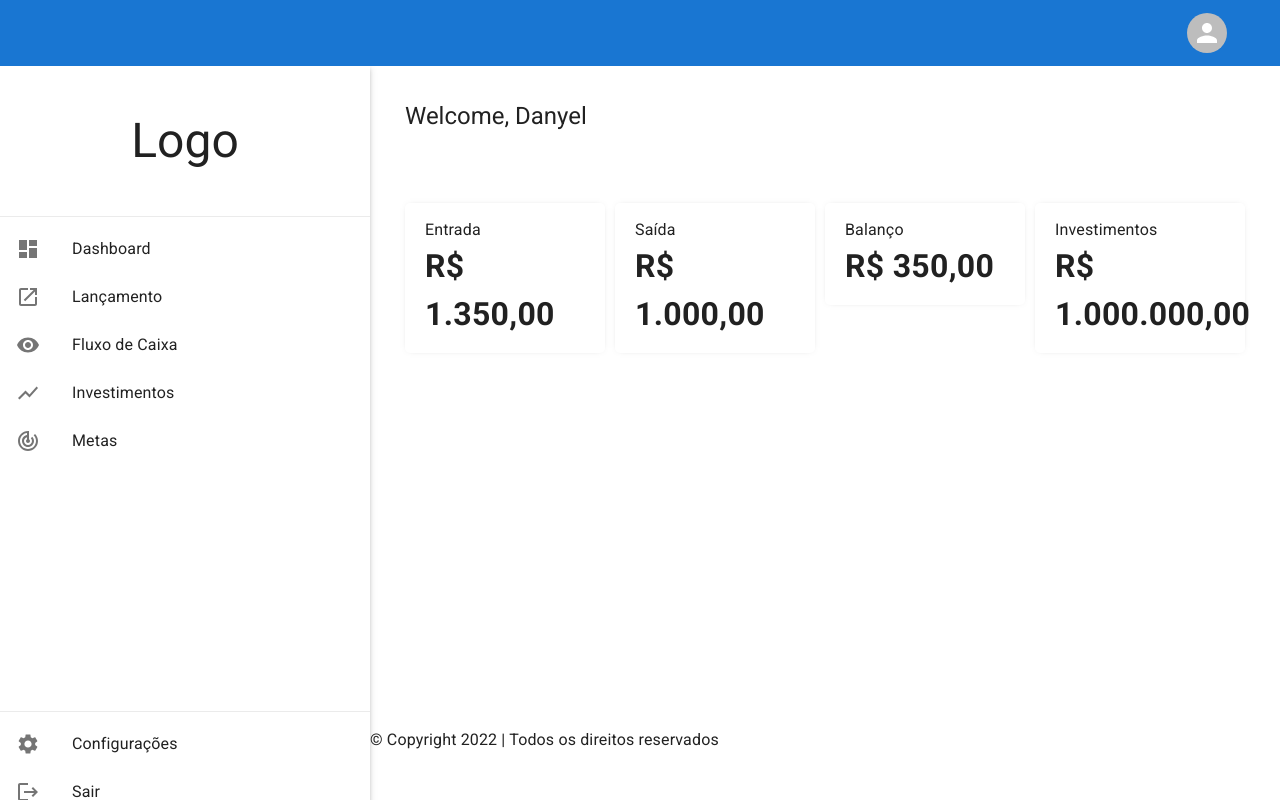
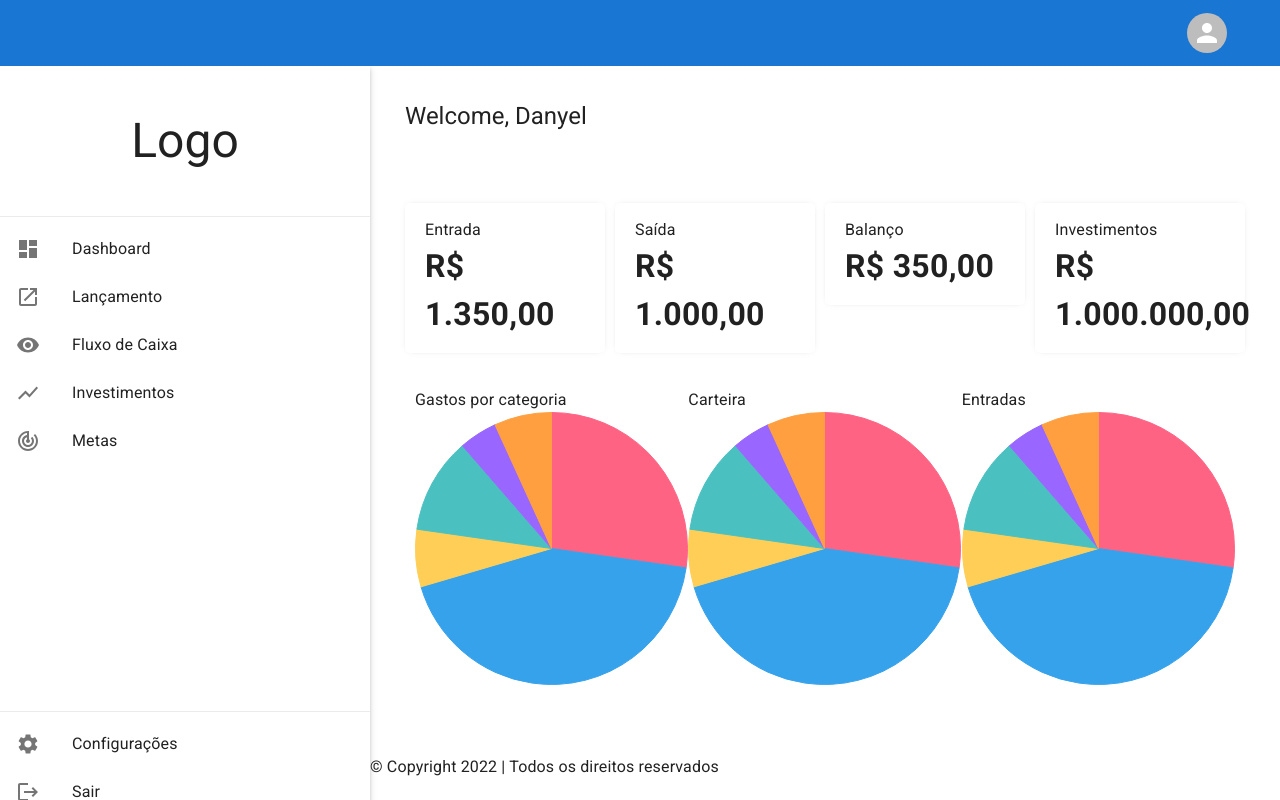
Before and after one commit to eduardoaraya/financial-dashboard-frontend-nextjs, a Next.js app: page / in a window 1280 px wide. Built offline with nearby package versions, Linux system fonts and the light colour scheme.

Commit message:
[feature]: Mock the chart in dashboard page

```diff
--- a/modules/Dashboard/pages/index.tsx
+++ b/modules/Dashboard/pages/index.tsx
@@ -1,7 +1,7 @@
+import { Box, Grid, Typography } from "@mui/material";
+import Pie from "modules/Chart/components/Pie";
 import Layout from "../../Common/components/Layout";
-import React from "react";
 import PaperInfo from "../../Common/components/PaperInfo";
-import { Grid } from "@mui/material";
 
 export interface DashboardPageProps {}
 
@@ -22,6 +22,30 @@ export const DashboardPage: React.FC<DashboardPageProps> = () => {
           <PaperInfo title="Investimentos" value="R$ 1.000.000,00" />
         </Grid>
       </Grid>
+      <Grid
+        container
+        sx={{ padding: "35px 10px" }}
+        justifyContent={"space-around"}
+      >
+        <Grid item lg={4}>
+          <Typography>Gastos por categoria</Typography>
+          <Box sx={{ maxWidth: "360px" }}>
+            <Pie />
+          </Box>
+        </Grid>
+        <Grid item lg={4}>
+          <Typography>Carteira</Typography>
+          <Box sx={{ maxWidth: "360px" }}>
+            <Pie />
+          </Box>
+        </Grid>
+        <Grid item lg={4}>
+          <Typography>Entradas</Typography>
+          <Box sx={{ maxWidth: "360px" }}>
+            <Pie />
+          </Box>
+        </Grid>
+      </Grid>
     </Layout>
   );
 };
```
